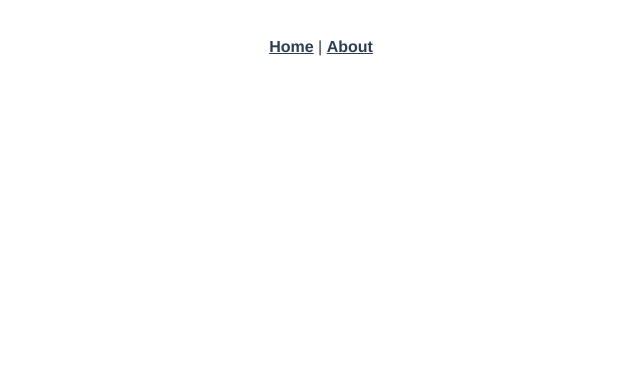
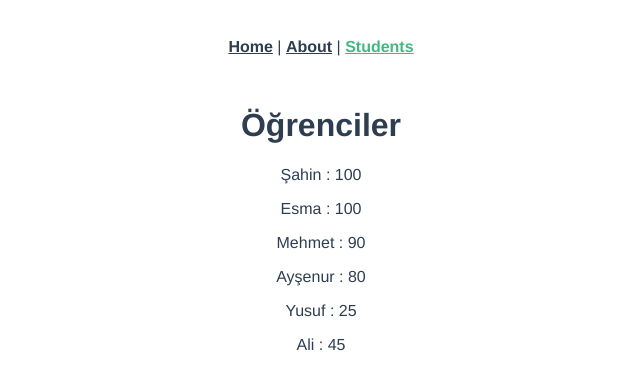
Before and after one commit to sahinuzun03/router-app, a Vue app: page /student in a window 1280 px wide. Before the commit this address had no page. Shown: the top 388 px of the page, without its empty margins (319-959 px from the left). Built offline with nearby package versions, Linux system fonts and the light colour scheme.

Commit message:
vue router

```diff
--- a/src/App.vue
+++ b/src/App.vue
@@ -1,9 +1,16 @@
 <template>
-  <nav>
-    <router-link to="/">Home</router-link> |
-    <router-link to="/about">About</router-link>
+  <div>
+     <nav>
+    <router-link :to="{ name:'home' }">Home</router-link> |
+    <router-link :to=" {name:'about'}">About</router-link> |
+    <router-link :to=" {name:'student'}">Students</router-link>
+    <!-- <router-link :to="{ path:'/' }">Path Home</router-link> |
+    <router-link :to="{ path:'/about'}">Path About</router-link> -->
   </nav>
   <router-view/>
+  </div>
+
+  <!-- Ben hangi sayfayı çağırırsam çağırayım o sayfa router-view tarafında gelecektir. -->
 </template>
 
 <style>
--- a/src/main.js
+++ b/src/main.js
@@ -2,4 +2,7 @@ import { createApp } from 'vue'
 import App from './App.vue'
 import router from './router'
 
+//route import edilmiş
+//.use(router) --> kullanılacağını söylemiş
+
 createApp(App).use(router).mount('#app')
--- a/src/router/index.js
+++ b/src/router/index.js
@@ -1,5 +1,7 @@
 import { createRouter, createWebHistory } from 'vue-router'
+//vue-router'dan import eklemesi yaptık
 import HomeView from '../views/HomeView.vue'
+//component ekler gibi homeview'i buraya ekledik
 
 const routes = [
   {
@@ -7,6 +9,7 @@ const routes = [
     name: 'home',
     component: HomeView
   },
+  //Homeview'i burada component olarak eklemesini yaptım
   {
     path: '/about',
     name: 'about',
@@ -14,7 +17,14 @@ const routes = [
     // this generates a separate chunk (about.[hash].js) for this route
     // which is lazy-loaded when the route is visited.
     component: () => import(/* webpackChunkName: "about" */ '../views/AboutView.vue')
+  },
+  {
+    path:'/student',
+    name:'student',
+    component: () => import('../views/Students.vue')
   }
+  //component olarak import olarak ekleme yaptım buna lazy loading deniyor.
+  //İhtiyaç olunduu anda sayfanın yüklenmesini sağladık
 ]
 
 const router = createRouter({
@@ -22,4 +32,6 @@ const router = createRouter({
   routes
 })
 
+//route html içerisine nasıl gönderiliyor.
+
 export default router
--- a/src/views/AboutView.vue
+++ b/src/views/AboutView.vue
@@ -2,4 +2,6 @@
   <div class="about">
     <h1>This is an about page</h1>
   </div>
+
+  <!-- //about view'dede sadece bir mesaj bilgisi verildi. -->
 </template>
--- /dev/null
+++ b/src/views/Students.vue
@@ -0,0 +1,27 @@
+<template>
+  <div>
+    <h1>Öğrenciler</h1>
+    <div v-for="student in students" :key="student.id">
+        <p> {{ student.name }} : {{ student.not }}</p>
+    </div>
+  </div>
+</template>
+
+<script>
+export default {
+data(){
+    return{
+        students:[{id:1,name:"Şahin",not:100},
+        {id:2,name:"Esma",not:100},
+        {id:3,name:"Mehmet",not:90},
+        {id:4,name:"Ayşenur",not:80},
+        {id:5,name:"Yusuf",not:25},
+        {id:6,name:"Ali",not:45},]
+    }
+}
+}
+</script>
+
+<style>
+
+</style>
```
